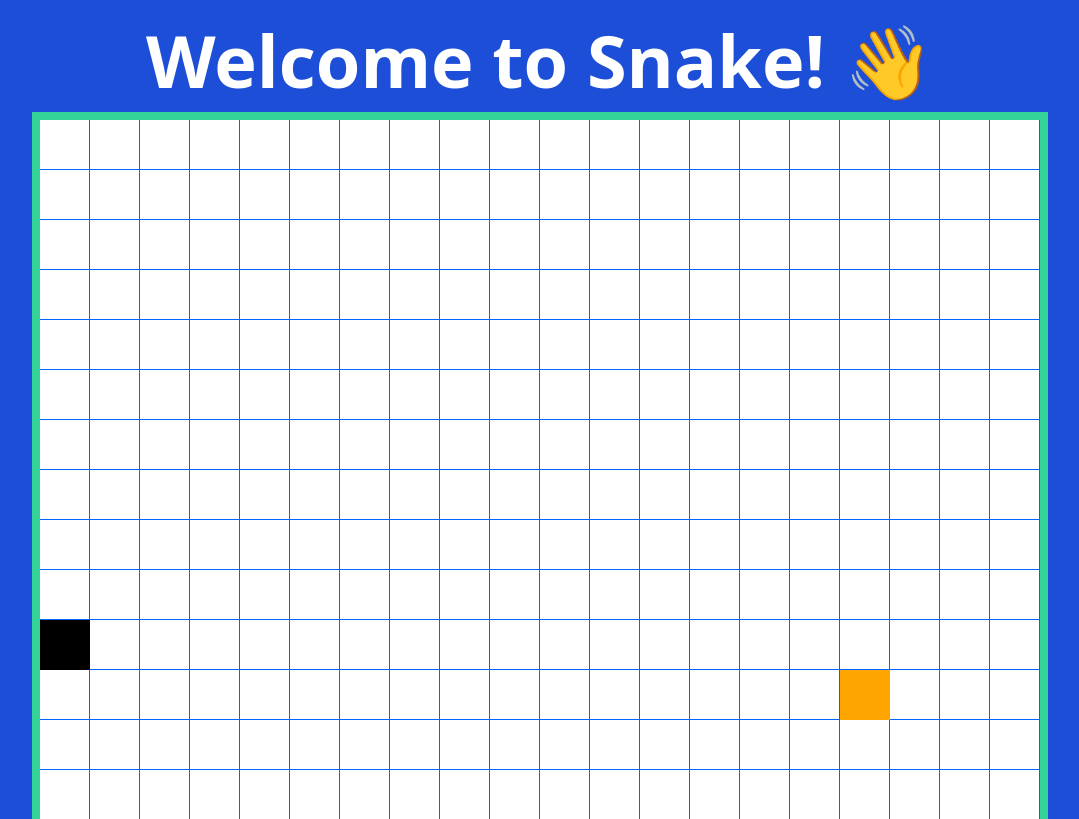
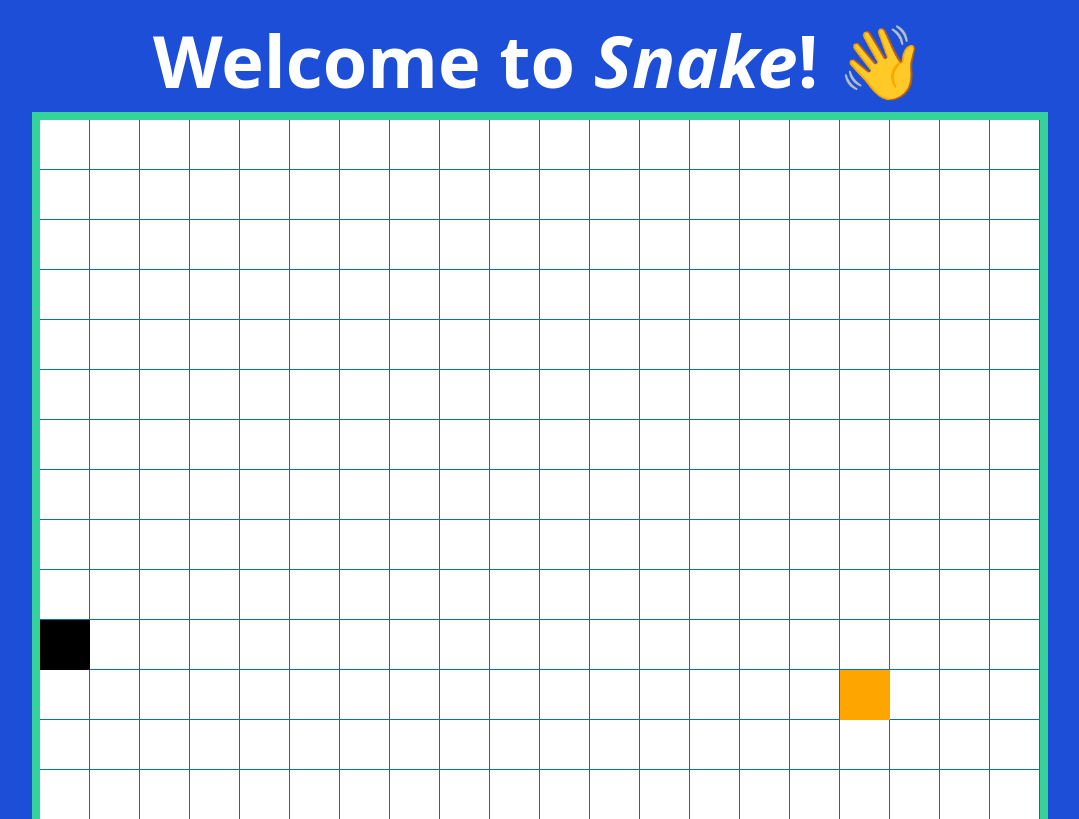
Before and after one commit to damiandrabek/Snake-game, a website: page public/index.html in a window 1280 px wide. Shown: the top 819 px of the page, without its empty margins (100-1179 px from the left). Drawn offline with Linux system fonts and the light colour scheme.

Commit message:
added em tag to Snake header

```diff
--- a/public/index.html
+++ b/public/index.html
@@ -10,7 +10,7 @@
 <body class="bg-blue-700 text-center">
     <header>
         <p class="text-white font-sans font-extrabold text-7xl mt-6">
-            Welcome to Snake! 👋
+            Welcome to <em>Snake</em>! 👋
         </p>
     </header>
     <main>
```
